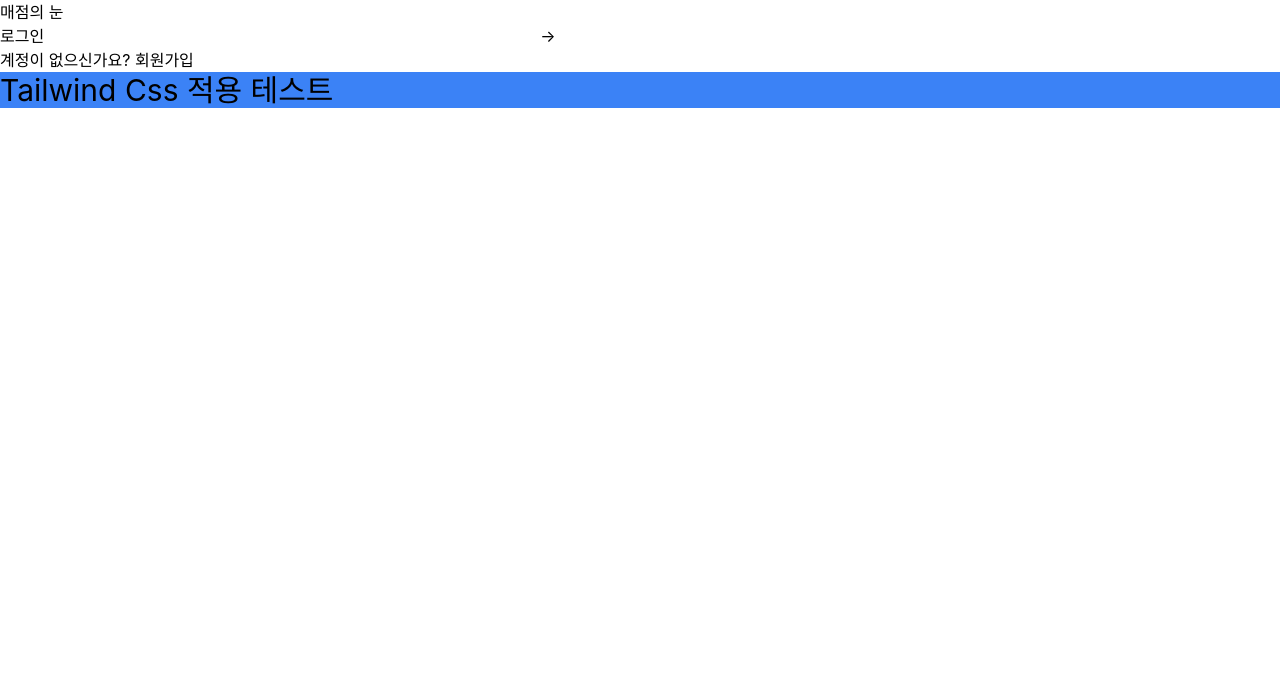
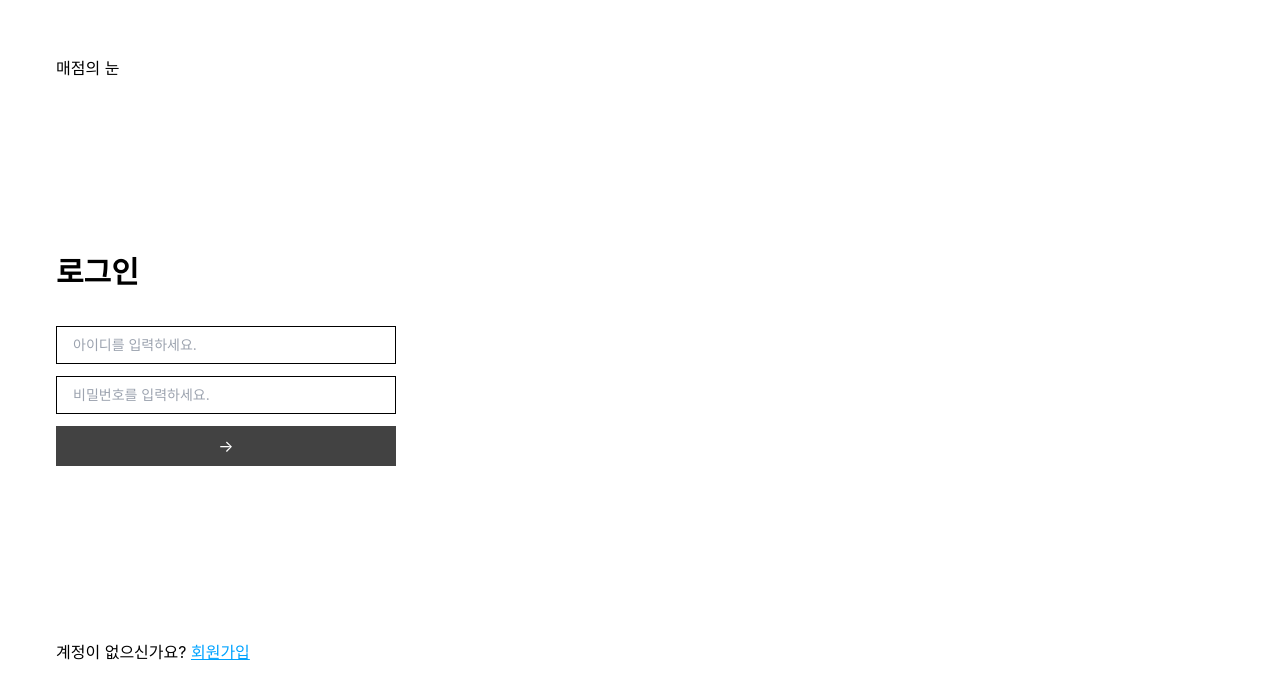
Before and after one commit to yook-jongho/auto-place, a React (Create React App) app: page / in a window 1280 px wide. Shown: the top 698 px of the page. Built offline with nearby package versions, Linux system fonts and the light colour scheme.

Commit message:
feat: 로그인 페이지 퍼블리싱

```diff
--- a/src/Pages/LogIn/LogInPage.tsx
+++ b/src/Pages/LogIn/LogInPage.tsx
@@ -1,16 +1,27 @@
 export const LogInPage = () => {
     return (
         <div>
-            <span>매점의 눈</span>
-            <form>
-                <span>로그인</span>
-                <input type="email" />
-                <input type="password" />
-                <button> → </button>
-            </form>
-            <span>계정이 없으신가요? </span>
-            <span>회원가입</span>
-            <div className="text-3xl bg-blue-500">Tailwind Css 적용 테스트</div>
+            <section className="w-2/5 h-90 min-h-700 p-14 flex flex-col justify-between">
+                <span>매점의 눈</span>
+                <form className=" w-340 flex flex-col gap-3">
+                    <span className="mb-6 text-3xl font-semibold">로그인</span>
+                    <input
+                        type="email"
+                        placeholder="아이디를 입력하세요."
+                        className="py-2 pl-4 text-sm border border-solid border-black"
+                    />
+                    <input
+                        type="password"
+                        placeholder="비밀번호를 입력하세요."
+                        className="py-2 pl-4 text-sm border border-solid border-black"
+                    />
+                    <button className="h-10 bg-btn text-white"> → </button>
+                </form>
+                <div>
+                    <span>계정이 없으신가요? </span>
+                    <span className="text-skyblue underline">회원가입</span>
+                </div>
+            </section>
         </div>
     );
 };
--- a/src/index.css
+++ b/src/index.css
@@ -15,3 +15,8 @@ code {
     font-family: source-code-pro, Menlo, Monaco, Consolas, "Courier New",
         monospace;
 }
+
+#root {
+    min-width: 960px;
+    height: 100dvh;
+}
--- a/tailwind.config.js
+++ b/tailwind.config.js
@@ -2,7 +2,22 @@
 module.exports = {
     content: ["./src/**/*.{js,jsx,ts,tsx}"],
     theme: {
-        extend: {},
+        extend: {
+            width: {
+                340: "340px",
+            },
+            height: {
+                100: "100dvh",
+                90: "90dvh",
+            },
+            spacing: {
+                700: "700px",
+            },
+            colors: {
+                btn: "rgb(66, 66, 66)",
+                skyblue: "#00A3FF",
+            },
+        },
     },
     plugins: [],
 };
```
